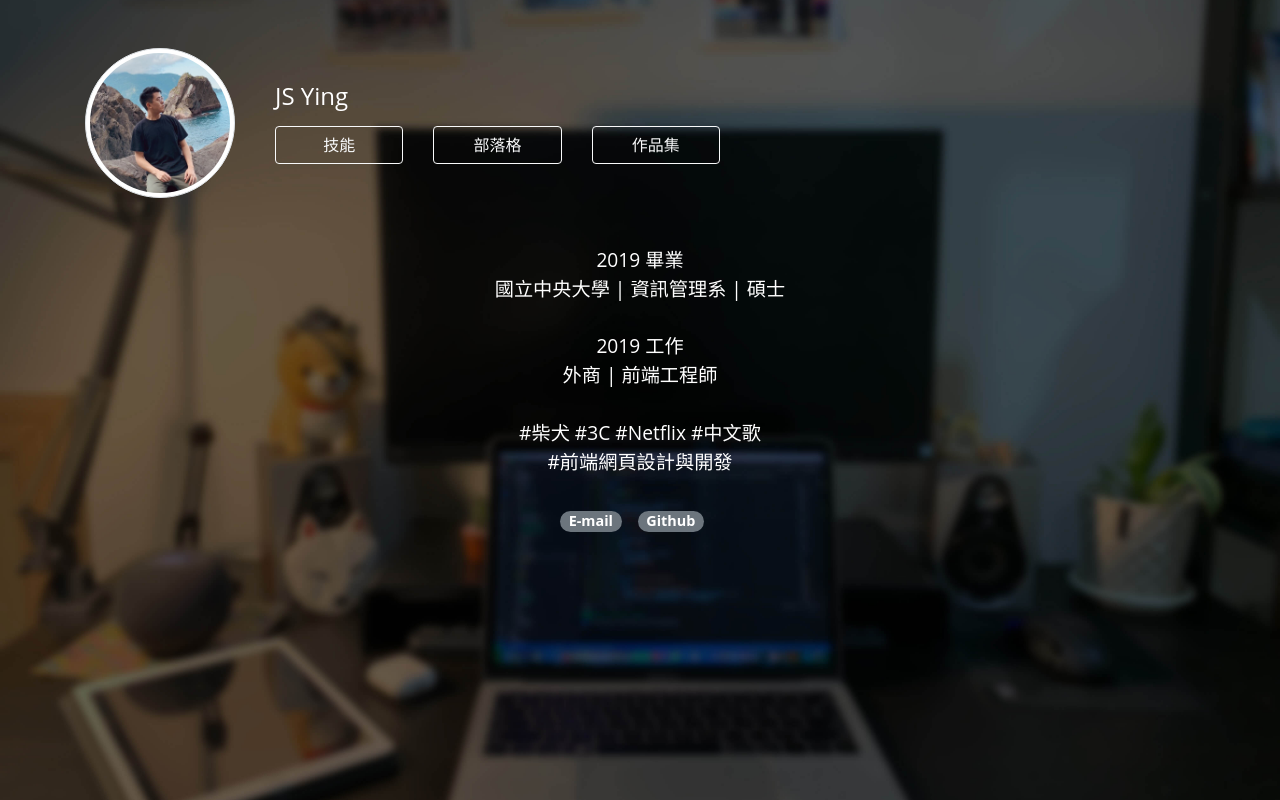
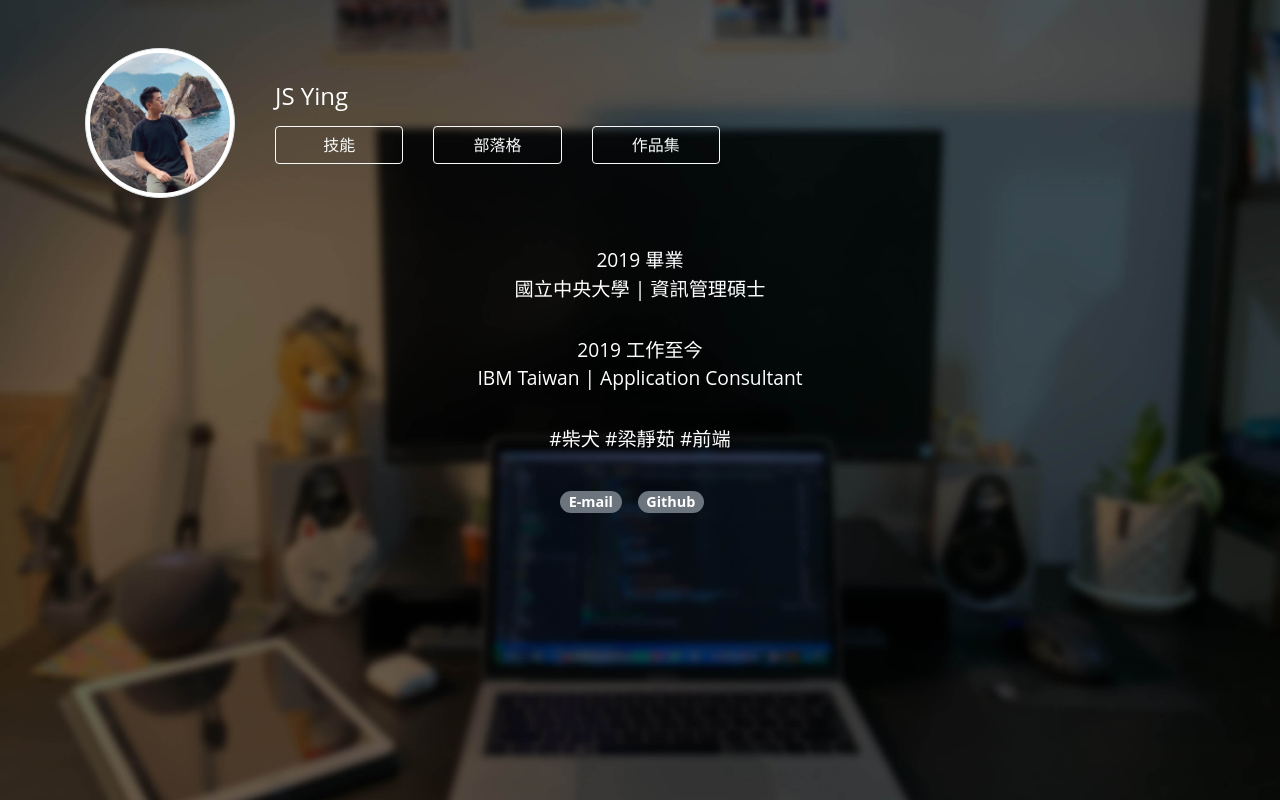
Before and after one commit to js-ying/Personal-Website-2019, a Vue app: page / in a window 1280 px wide. Built offline with nearby package versions, Linux system fonts and the light colour scheme; what vue-light-timeline would draw is missing.

Commit message:
update content of Home & Skill

```diff
--- a/src/components/Home.vue
+++ b/src/components/Home.vue
@@ -1,11 +1,10 @@
 <template>
   <div class='home text-center pt-3'>
-    2019 畢業<br />
-    國立中央大學 | 資訊管理系 | 碩士<br /><br />
-    2019 工作<br />
-    外商 | 前端工程師<br /><br />
-    #柴犬 #3C #Netflix #中文歌<br />
-    #前端網頁設計與開發<br /><br />
+    <p>2019 畢業<br />
+    國立中央大學 | 資訊管理碩士</p>
+    <p>2019 工作至今<br />IBM Taiwan | Application Consultant</p>
+    <p>#柴犬 #梁靜茹 #前端</p>
+    <p>
       <a
         :href='contact.link'
         target='_blank'
@@ -15,6 +14,7 @@
       >
         <span class='badge badge-pill badge-secondary mb-4'> {{ contact.name }} </span>
       </a>
+    </p>
   </div>
 </template>
 
@@ -40,6 +40,10 @@ export default {
 
 <!-- Add "scoped" attribute to limit CSS to this component only -->
 <style scoped>
+p {
+  margin-bottom: 2rem;
+}
+
 .badge:hover {
   background-color: #8bd8f7;
   cursor: pointer;
--- a/src/components/Skill.vue
+++ b/src/components/Skill.vue
@@ -21,12 +21,12 @@ export default {
     return {
       skills: [
         {
-          title: 'CSS',
-          contents: ['Bootstrap', 'Sass', 'Responsive Web', 'Grid Layout'],
+          title: 'Javascript',
+          contents: ['Angular 2', 'Vue 2', 'Vue 3', 'TypeScript', 'jQuery'],
         },
         {
-          title: 'Javascript',
-          contents: ['jQuery', 'Angular 2', 'Vue 2', 'Vue 3', 'TypeScript'],
+          title: 'CSS',
+          contents: ['Bootstrap', 'Sass', 'Responsive Web'],
         },
         {
           title: 'Server-End',
```
Lines whose indentation alone changed are shown as unchanged.
